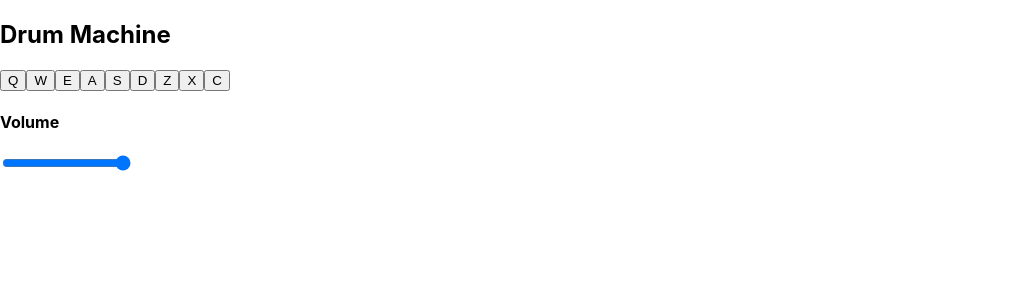
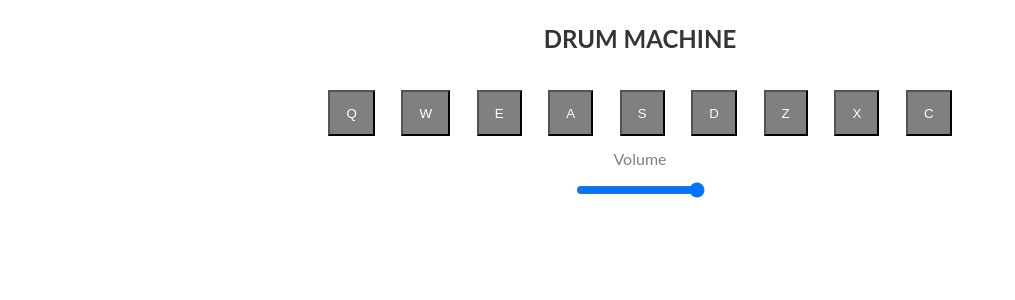
Before and after one commit to PrincessMaggy/drum-machine, a React (Create React App) app: page / in a window 1280 px wide. Shown: the top 300 px of the page, without its empty margins (0-1015 px from the left). Built offline with nearby package versions, Linux system fonts and the light colour scheme.

Commit message:
Added some styling

```diff
--- a/src/App.js
+++ b/src/App.js
@@ -1,6 +1,8 @@
 import Pad from "./components/Pad";
 import React,{useState} from "react";
 
+// importing styles
+import './styles/app.scss';
 
 // data
 const clips = [{
@@ -84,7 +86,7 @@ const [recording, setRecording] = useState("");
 
         <input
         type="range"
-        className="w-50"
+        className="volume"
         value={volume}
         max="1"
         step="0.01"
@@ -94,7 +96,7 @@ const [recording, setRecording] = useState("");
          <h3>{recording}</h3>
          {recording &&
          <>
-         <button onClick={() => setRecording("")} className="btn-danger"> clear</button>
+         <button onClick={() => setRecording("")} className="clear"> clear</button>
          </>}
         </div>
     </div>
--- a/src/components/Pad.js
+++ b/src/components/Pad.js
@@ -33,7 +33,7 @@ const Pad = ({clip, volume, setRecording}) =>{
     return (
       <button
       onClick={playSound}
-      className={`drum-pad btn-secondary p-4 m-3 ${active && "btn-warning"}`}>
+      className={`drum-pad prev ${active && "final"}`}>
 
       <audio
       className="clip"
--- /dev/null
+++ b/src/styles/_pad.scss
@@ -0,0 +1,13 @@
+button {
+    padding: 1em 1.2em 1em 1.2em;
+    margin: 1em;
+}
+
+.prev {
+    background-color: gray;
+    color: white;
+}
+
+.final {
+    background-color: gold;
+}
--- /dev/null
+++ b/src/styles/app.scss
@@ -0,0 +1,50 @@
+* {
+    margin: 0;
+    padding: 0;
+    box-sizing: border-box;
+}
+
+body {
+    font-family: 'Lato', sans-serif;
+    text-align: center;
+}
+
+h1,
+h2,
+h3 {
+    color: rgb(54, 53, 53);
+    margin: 1em;
+}
+
+h2 {
+    text-transform: uppercase;
+}
+
+h3,
+h4 {
+    font-weight: 400;
+    color: gray;
+}
+
+.App {
+    transition: all 0.5s ease;
+}
+
+.volume {
+    padding: 0;
+    margin: 1em;
+}
+
+.clear {
+    padding: 0.7em;
+    text-transform: uppercase;
+    border-radius: 5px;
+    background-color: #E5E5E5;
+    color: black;
+}
+
+.clear:hover {
+    background-color: gold;
+}
+
+@import './pad';
```
